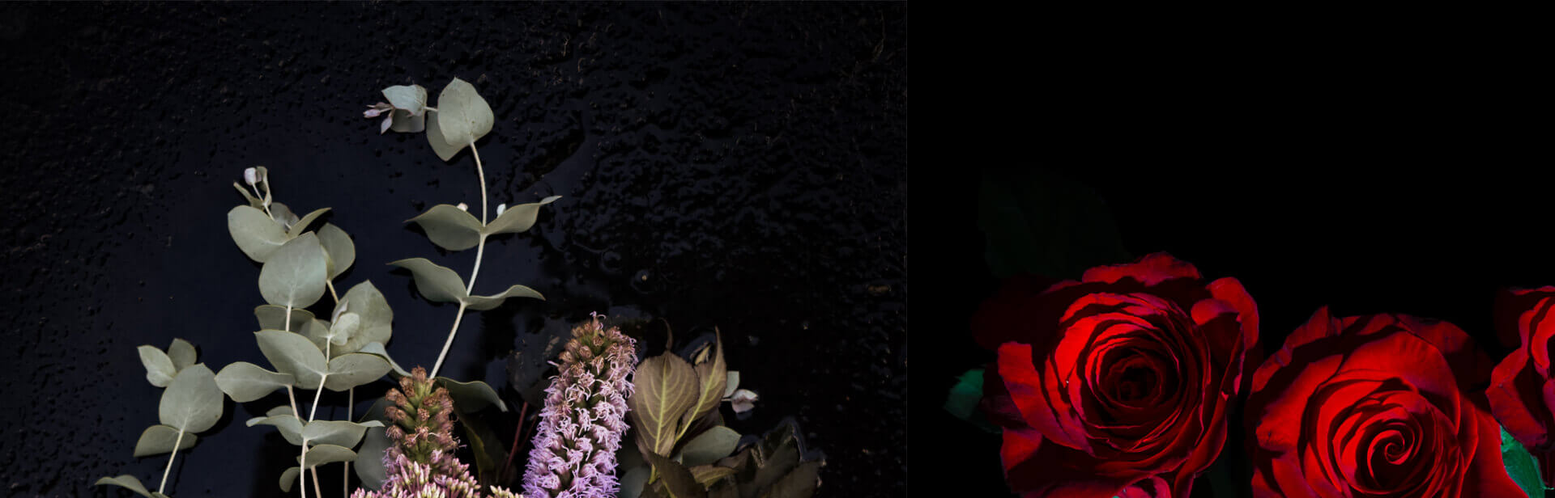
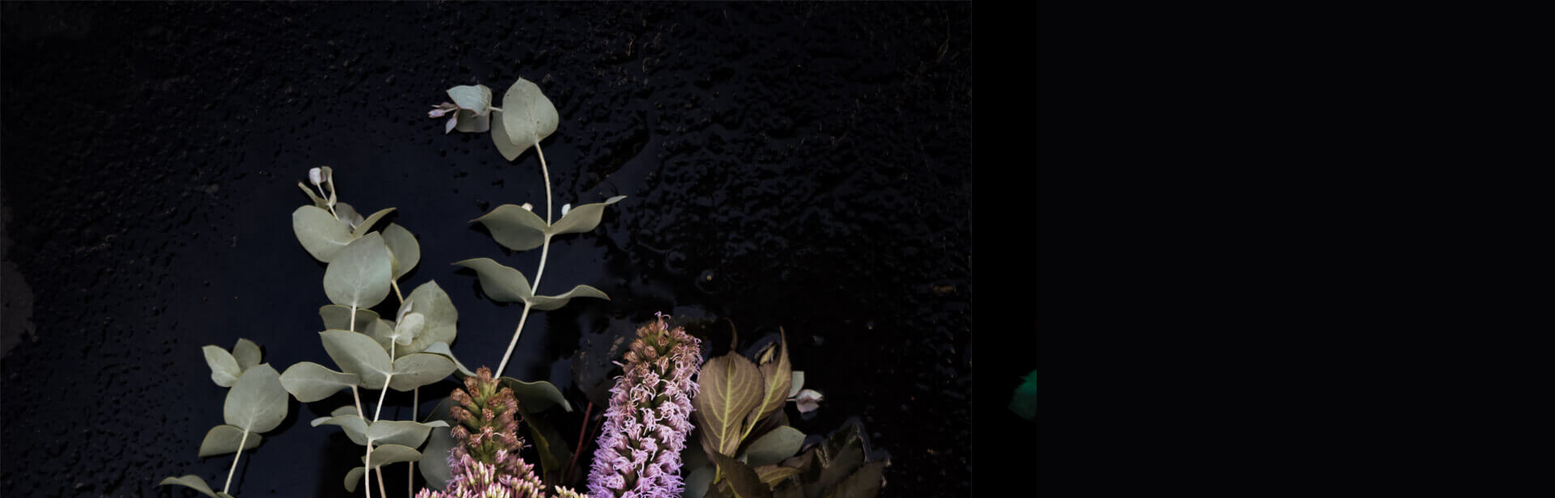
Before and after one commit to makowithyou/CodingPractice_gallery, a plain HTML site: page index.html in a window 1280 px wide. Shown: the top 616 px of the page at 81% size, 1920 px wide, since content can reach past the window. Drawn offline with nearby package versions, Linux system fonts and the light colour scheme.

Commit message:
Update style.css

```diff
--- a/style.css
+++ b/style.css
@@ -111,6 +111,9 @@ MainVisual
 -------------------------------------------*/
 div#MainVisual {
     display: flex;
+    overflow: hidden;
+}
+div#MainVisual img {
     transform: translateX(-100%);
 }
 /*-------------------------------------------
```
